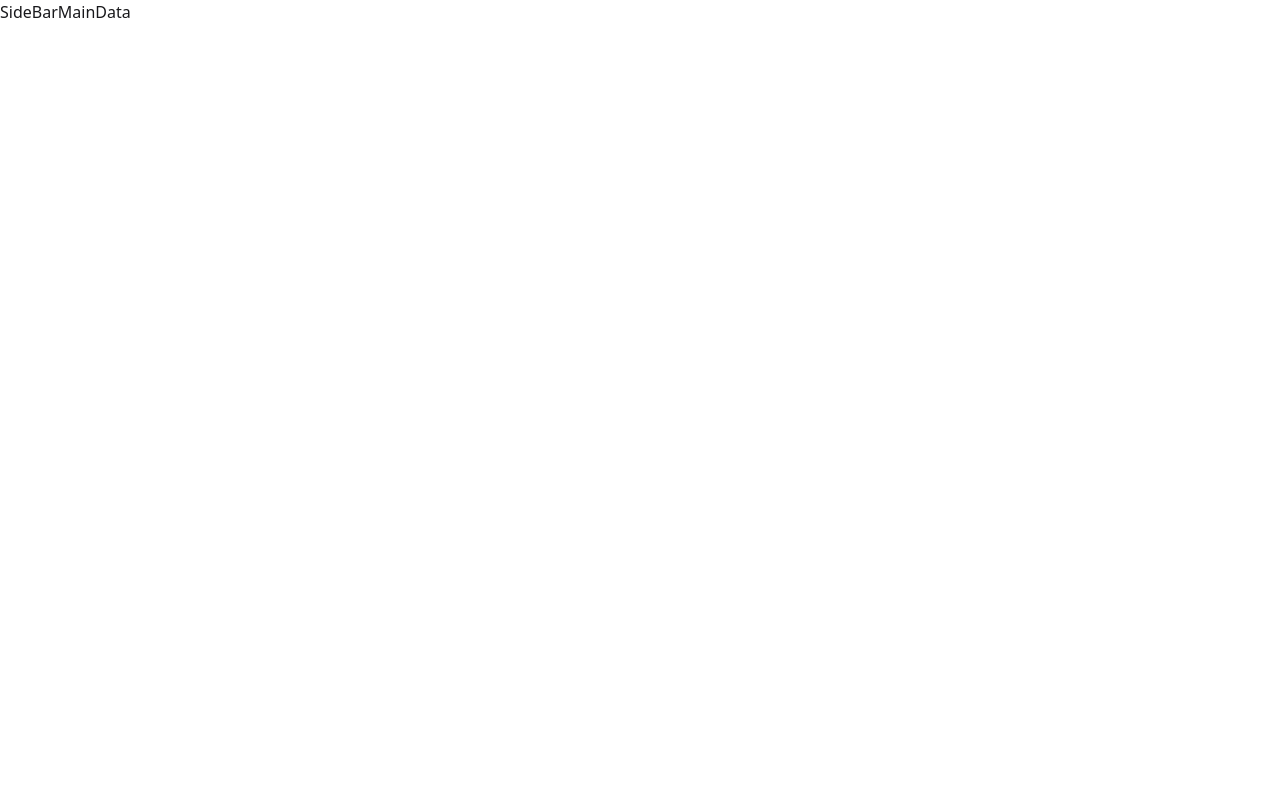
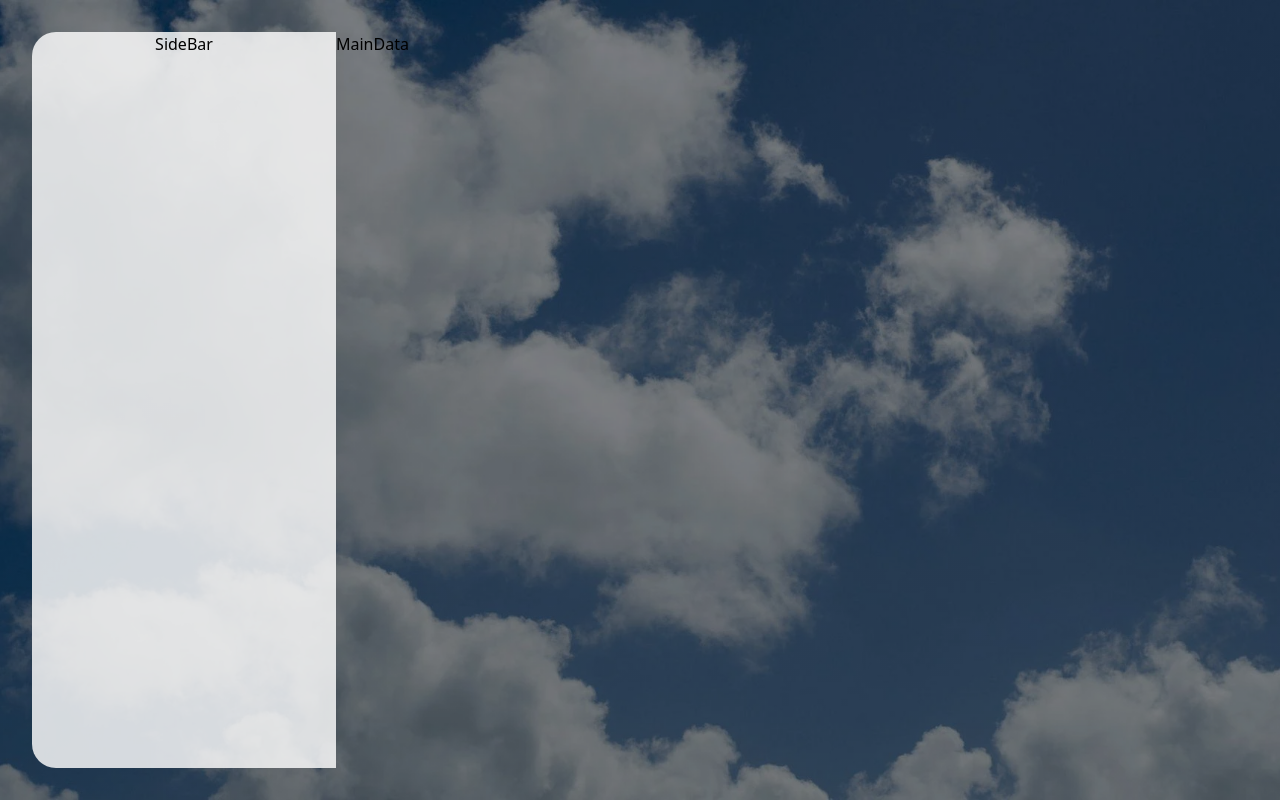
Before and after one commit to CodeWithSanket/ClimateX, a React (Vite) app: page / in a window 1280 px wide. Built offline with nearby package versions, Linux system fonts and the light colour scheme.

Commit message:
Added Basic Layout to Sidebar and Main Data Partition

```diff
--- a/src/Components/MainData/MainData.tsx
+++ b/src/Components/MainData/MainData.tsx
@@ -1,6 +1,8 @@
 function MainData() {
     return (
-        <span>MainData</span>
+        <div className="basis-9/12 text-black h-full bg-[#f6f6f8;] rounded-tr-3xl rounded-br-3xl">
+            MainData
+        </div>
     );
 }
 
--- a/src/Components/SideBar/SideBar.tsx
+++ b/src/Components/SideBar/SideBar.tsx
@@ -1,6 +1,10 @@
 function SideBar() {
     return (
-        <span>SideBar</span>
+        <div
+            className="basis-3/12 flex flex-col items-center text-black h-full rounded-tl-3xl rounded-bl-3xl"
+            style={{ backgroundColor: "rgba(255,255,255,0.814)" }}>
+            SideBar
+        </div>
     )
 }
 
--- a/src/Pages/Home.tsx
+++ b/src/Pages/Home.tsx
@@ -1,11 +1,18 @@
 import MainData from "../Components/MainData/MainData";
 import SideBar from "../Components/SideBar/SideBar";
+import Dayimage from "../Assets/Dayimage.jpg";
 
 function Home() {
     return (
-        <div>
-            <SideBar />
-            <MainData />
+        <div className="h-[100vh]" style={{
+            backgroundSize: 'cover',
+            backgroundPosition: 'center',
+            backgroundImage: `linear-gradient(rgba(0, 0, 0, 0.5), rgba(0, 0, 0, 0.5)), url(${Dayimage})`
+        }}>
+            <div className="h-full mx-8 py-8 flex flex-row justify-center items-center">
+                <SideBar />
+                <MainData />
+            </div>
         </div>
     );
 }
--- a/src/index.css
+++ b/src/index.css
@@ -1,5 +1,5 @@
 @import "tailwindcss";
 
 @plugin "daisyui" {
-    themes: light --default, dark --prefersdark;
+    themes: light --default;
 }
```
Also changed, not shown: src/assets/Dayimage.jpg (added).
